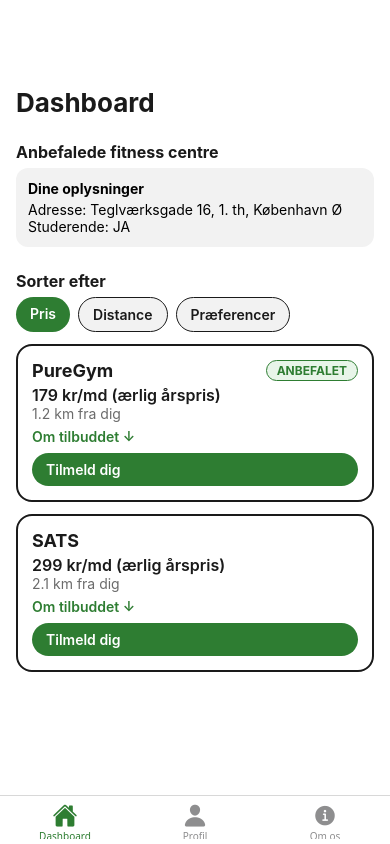
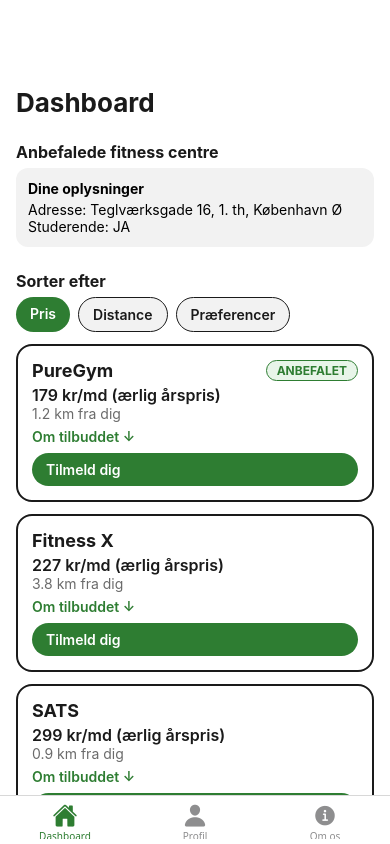
Before and after one commit to jakob-busk/gymfinder, a React Native app: screen / in a window 390 px wide. Built offline with nearby package versions, Linux system fonts and the light colour scheme.

Commit message:
småændringer i logik

```diff
--- a/data/const.js
+++ b/data/const.js
@@ -6,9 +6,11 @@
 
 // Mock-data: opdigtede priser og afstande til brug for prototypen.
 // I en rigtig version af GymFinder ville disse tal blive hentet fra centrenes egne tilbud.
+// Hvert center har typisk to Tilbud, ét pr. Abonnementstype - landsdækkende koster mere
+// end lokal adgang, men giver adgang til alle centerets lokationer.
 export const GYMS = [
   {
-    id: 'puregym',
+    id: 'puregym-lokal',
     name: 'PureGym',
     website: 'https://www.puregym.dk',
     distanceKm: 1.2,
@@ -23,12 +25,42 @@
     signupFee: 0,
   },
   {
-    id: 'fitnessx',
+    id: 'puregym-landsdaekkende',
+    name: 'PureGym',
+    website: 'https://www.puregym.dk',
+    distanceKm: 1.2,
+    subscriptionType: 'Landsdækkende',
+    machines: ['Bænkpres', 'Løbebånd'],
+    sauna: false,
+    standardPrice: 399,
+    campaignPrice: null,
+    campaignMonths: 0,
+    studentPrice: 239,
+    studentMonths: 12,
+    signupFee: 0,
+  },
+  {
+    id: 'fitnessx-lokal',
+    name: 'Fitness X',
+    website: 'https://www.fitnessx.dk',
+    distanceKm: 3.8,
+    subscriptionType: 'Lokal center',
+    machines: ['Bænkpres', 'Squat rack', 'Løbebånd'],
+    sauna: true,
+    standardPrice: 249,
+    campaignPrice: 129,
+    campaignMonths: 3,
+    studentPrice: null,
+    studentMonths: null,
+    signupFee: 99,
+  },
+  {
+    id: 'fitnessx-landsdaekkende',
     name: 'Fitness X',
     website: 'https://www.fitnessx.dk',
     distanceKm: 3.8,
     subscriptionType: 'Landsdækkende',
-    machines: ['Bænkpres', 'Squat rack'],
+    machines: ['Bænkpres', 'Squat rack', 'Løbebånd'],
     sauna: true,
     standardPrice: 229,
     campaignPrice: 99,
@@ -38,10 +70,10 @@
     signupFee: 199,
   },
   {
-    id: 'sats',
+    id: 'sats-lokal',
     name: 'SATS',
     website: 'https://www.sats.dk',
-    distanceKm: 2.1,
+    distanceKm: 0.9,
     subscriptionType: 'Lokal center',
     machines: ['Bænkpres', 'Løbebånd', 'Romaskine'],
     sauna: true,
@@ -49,6 +81,21 @@
     campaignPrice: 249,
     campaignMonths: 2,
     studentPrice: 299,
+    studentMonths: null,
+    signupFee: 0,
+  },
+  {
+    id: 'sats-landsdaekkende',
+    name: 'SATS',
+    website: 'https://www.sats.dk',
+    distanceKm: 0.9,
+    subscriptionType: 'Landsdækkende',
+    machines: ['Bænkpres', 'Løbebånd', 'Romaskine'],
+    sauna: true,
+    standardPrice: 499,
+    campaignPrice: 329,
+    campaignMonths: 2,
+    studentPrice: 379,
     studentMonths: null,
     signupFee: 0,
   },
```
